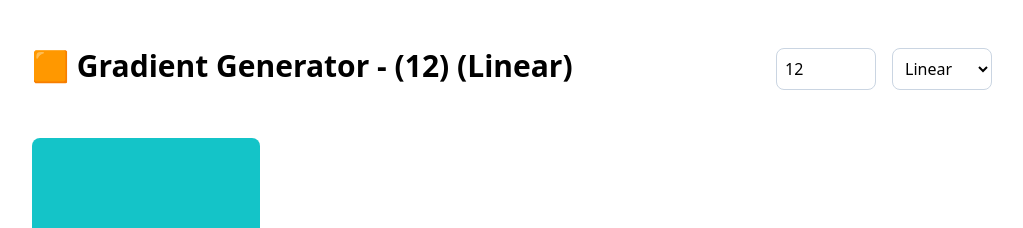
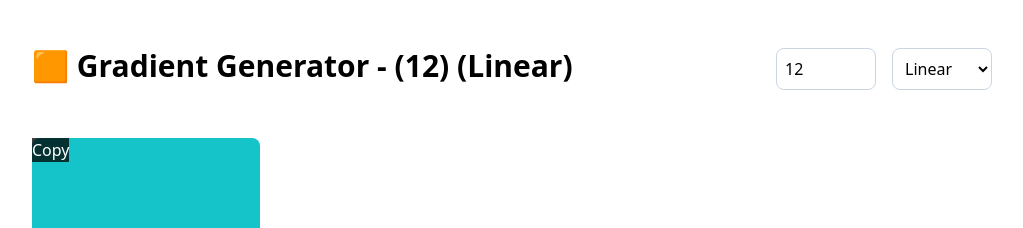
Before and after one commit to Meraj-Uddin-Malik/Gradient-Generator, a React (Vite) app: page / in a window 1280 px wide. Shown: the top 228 px of the page, without its empty margins (128-1151 px from the left). Built offline with nearby package versions, Linux system fonts and the light colour scheme.

Commit message:
feat: add copy button to display color in gradient generator

```diff
--- a/src/App.jsx
+++ b/src/App.jsx
@@ -42,7 +42,7 @@ const App = () => {
         <div className="grid grid-cols-4 gap-4">
         <div className="h-[180px] bg-red-500 rounded-lg"
         style={{background: getHexColor()}}>
-
+<button className="bg-black/75 text-white">Copy</button>
         </div>
 
         </div>
```
